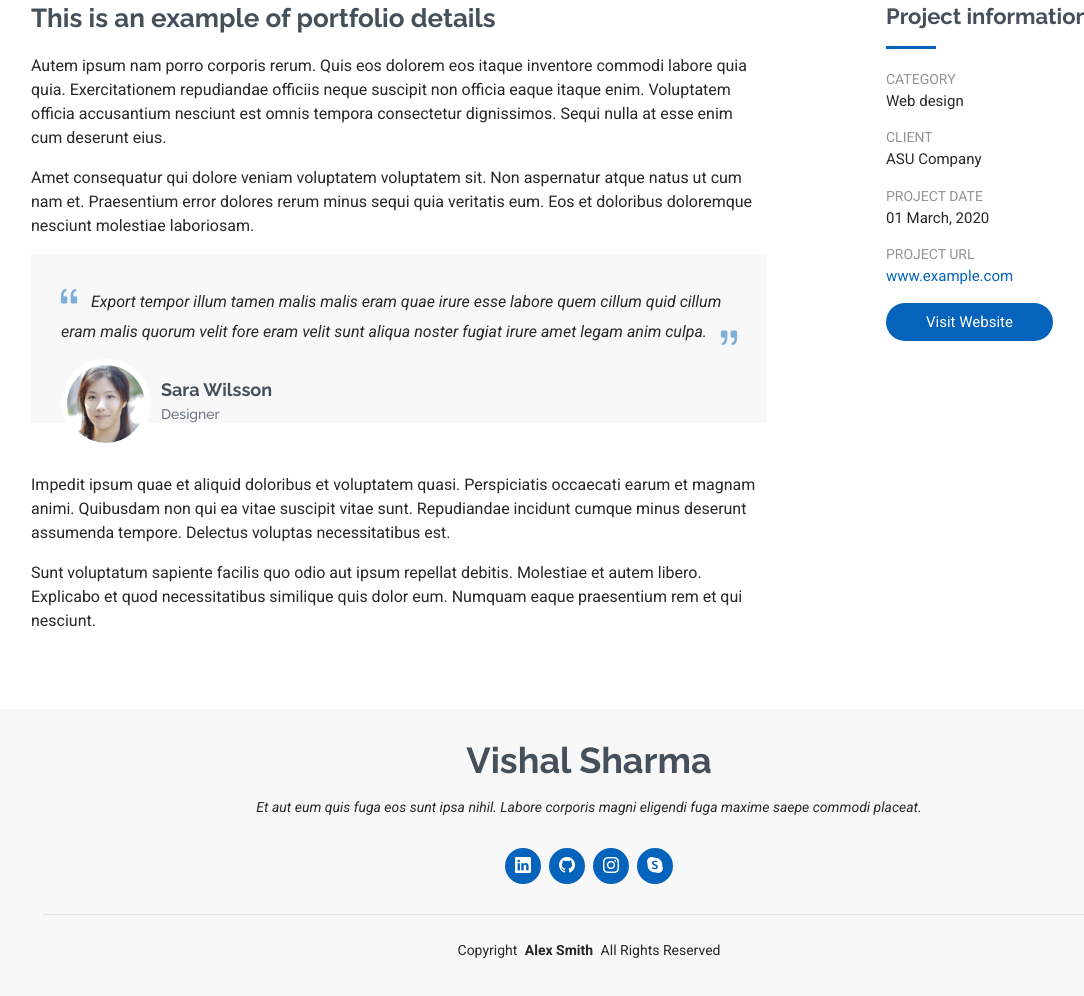
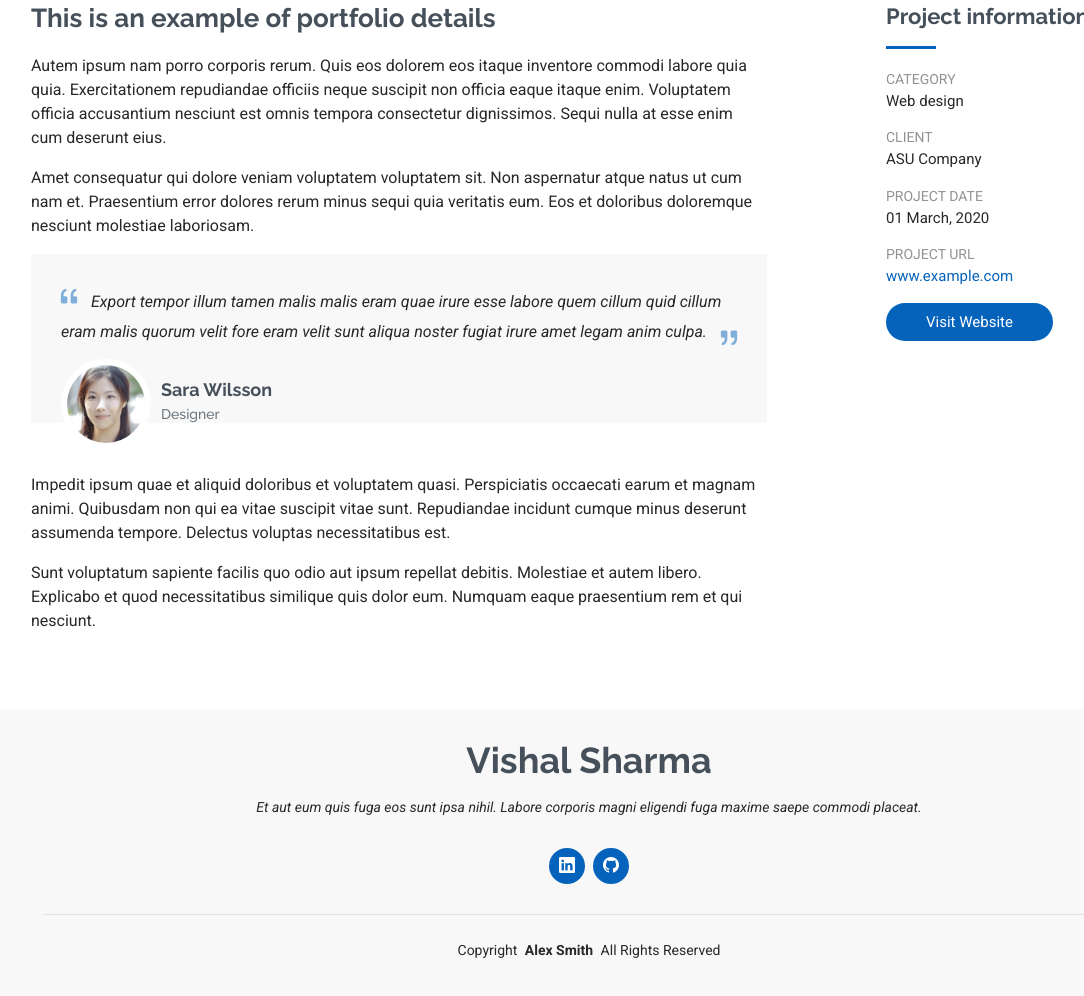
Before and after one commit to Vishal24102002/MyResume, a plain HTML site: page MyResume/portfolio-details.html in a window 1280 px wide. Shown: the part 1091-2087 px from the top of the page, without its empty margins (51-1135 px from the left). Drawn offline with Linux system fonts and the light colour scheme.

Commit message:
Update portfolio-details.html

```diff
--- a/MyResume/portfolio-details.html
+++ b/MyResume/portfolio-details.html
@@ -174,10 +174,10 @@
       <h3 class="sitename">Vishal Sharma</h3>
       <p>Et aut eum quis fuga eos sunt ipsa nihil. Labore corporis magni eligendi fuga maxime saepe commodi placeat.</p>
       <div class="social-links d-flex justify-content-center">
-        <a href=""><i class="bi bi-linkedin"></i></a>
-        <a href=""><i class="bi bi-github"></i></a>
-        <a href=""><i class="bi bi-instagram"></i></a>
-        <a href=""><i class="bi bi-skype"></i></a>
+        <a href="www.linkedin.com/in/vishal-sharma-57018323b"><i class="bi bi-linkedin"></i></a>
+        <a href="https://github.com/Vishal24102002"><i class="bi bi-github"></i></a>
+<!--         <a href=""><i class="bi bi-instagram"></i></a>
+        <a href=""><i class="bi bi-skype"></i></a> -->
       </div>
       <div class="container">
         <div class="copyright">
```
